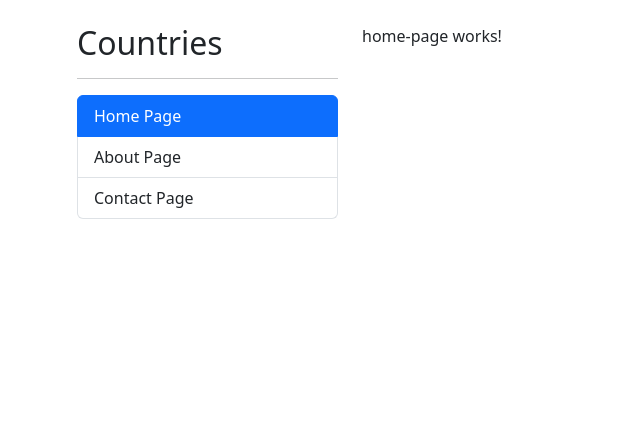
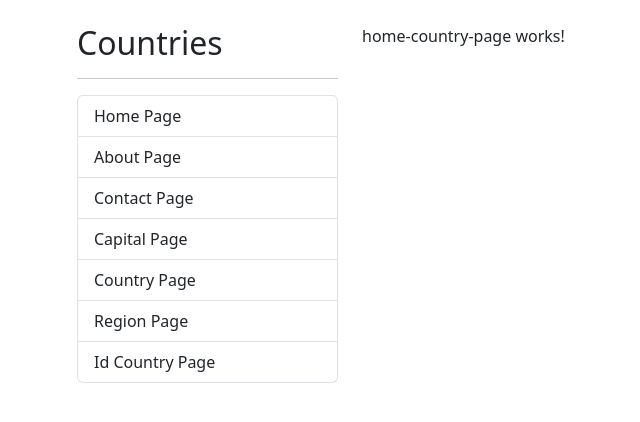
Before and after one commit to kevinmadrid-dev/country-app, an Angular app: page /countries in a window 1280 px wide. Before the commit this address led to /. Shown: the top 422 px of the page, without its empty margins (5-645 px from the left). Built offline with nearby package versions, Linux system fonts and the light colour scheme.

Commit message:
lazyload and countries pages added

```diff
--- a/src/app/app-routing.module.ts
+++ b/src/app/app-routing.module.ts
@@ -19,6 +19,11 @@ const routes: Routes = [
     component: ContactPageComponent
   },
   {
+    path: "countries",
+    loadChildren: () =>
+      import("./countries/countries.module").then((m) => m.CountriesModule)
+  },
+  {
     path: "**",
     redirectTo: ""
   }
--- /dev/null
+++ b/src/app/countries/pages/capital-page/capital-page.component.html
@@ -0,0 +1 @@
+<p>by-capital-page works!</p>
--- /dev/null
+++ b/src/app/countries/pages/capital-page/capital-page.component.ts
@@ -0,0 +1,8 @@
+import { Component } from "@angular/core"
+
+@Component({
+  selector: "countries-capital-page",
+  templateUrl: "./capital-page.component.html",
+  styles: ``
+})
+export class CapitalPageComponent {}
--- /dev/null
+++ b/src/app/countries/pages/country-page/country-page.component.html
@@ -0,0 +1 @@
+<p>by-country-page works!</p>
--- /dev/null
+++ b/src/app/countries/pages/country-page/country-page.component.ts
@@ -0,0 +1,8 @@
+import { Component } from "@angular/core"
+
+@Component({
+  selector: "countries-country-page",
+  templateUrl: "./country-page.component.html",
+  styles: ``
+})
+export class CountryPageComponent {}
--- /dev/null
+++ b/src/app/countries/pages/home-country-page/home-country-page.component.html
@@ -0,0 +1 @@
+<p>home-country-page works!</p>
--- /dev/null
+++ b/src/app/countries/pages/home-country-page/home-country-page.component.ts
@@ -0,0 +1,8 @@
+import { Component } from "@angular/core"
+
+@Component({
+  selector: "countries-home-country-page",
+  templateUrl: "./home-country-page.component.html",
+  styles: ``
+})
+export class HomeCountryPageComponent {}
--- /dev/null
+++ b/src/app/countries/pages/region-page/region-page.component.html
@@ -0,0 +1 @@
+<p>region-page works!</p>
--- /dev/null
+++ b/src/app/countries/pages/region-page/region-page.component.ts
@@ -0,0 +1,8 @@
+import { Component } from "@angular/core"
+
+@Component({
+  selector: "countries-region-page",
+  templateUrl: "./region-page.component.html",
+  styles: ``
+})
+export class RegionPageComponent {}
--- a/src/app/shared/components/sidebar/sidebar.component.html
+++ b/src/app/shared/components/sidebar/sidebar.component.html
@@ -30,4 +30,40 @@
   >
     Contact Page
   </li>
+
+  <li
+    routerLink="countries/capital"
+    routerLinkActive="active"
+    class="list-group-item"
+    style="cursor: pointer !important"
+  >
+    Capital Page
+  </li>
+
+  <li
+    routerLink="countries/country"
+    routerLinkActive="active"
+    class="list-group-item"
+    style="cursor: pointer !important"
+  >
+    Country Page
+  </li>
+
+  <li
+    routerLink="countries/region"
+    routerLinkActive="active"
+    class="list-group-item"
+    style="cursor: pointer !important"
+  >
+    Region Page
+  </li>
+
+  <li
+    routerLink="countries/id"
+    routerLinkActive="active"
+    class="list-group-item"
+    style="cursor: pointer !important"
+  >
+    Id Country Page
+  </li>
 </ul>
```
Also changed, not shown: src/app/countries/countries-routing.module.ts (added, +36 -0 lines), src/app/countries/countries.module.ts (+15 -7 lines).
